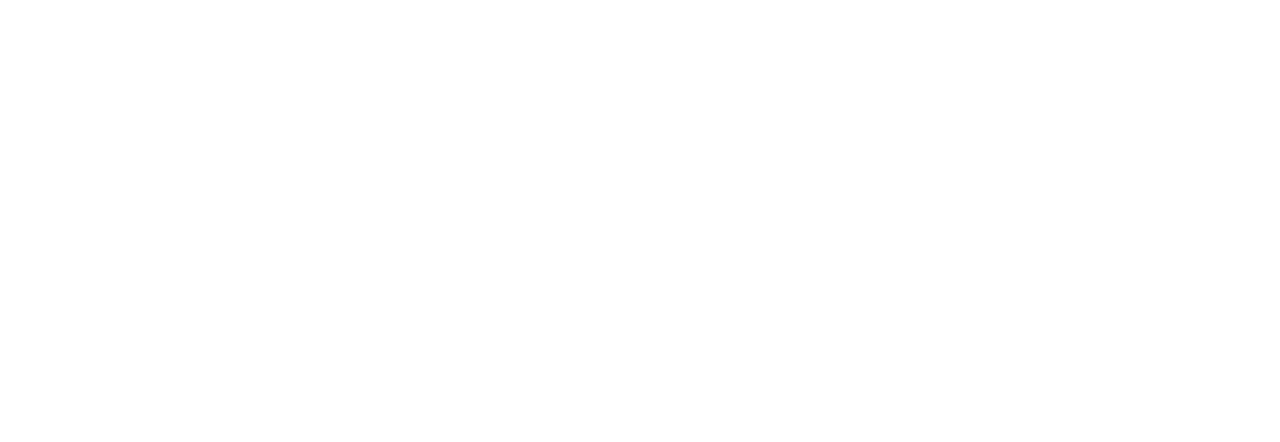
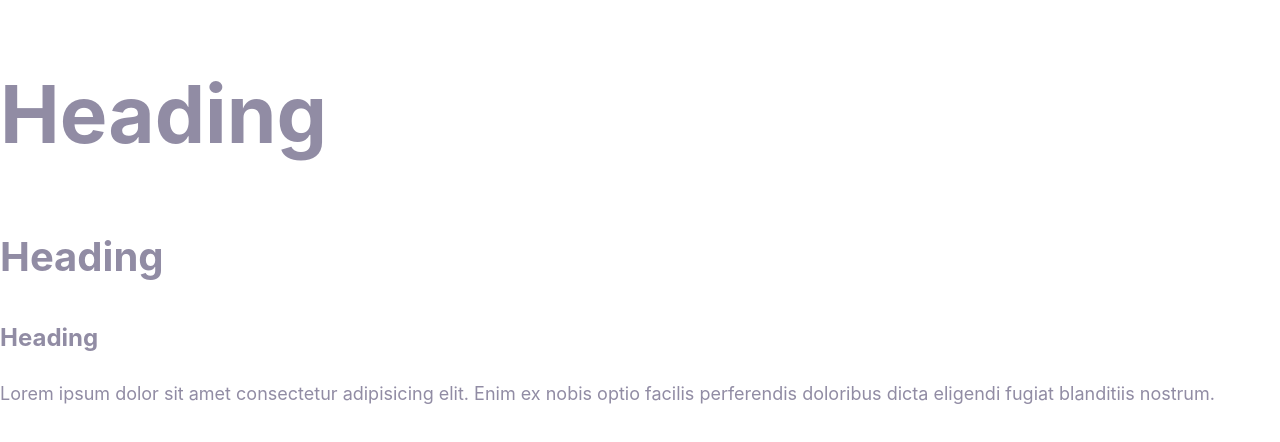
Before and after one commit to 24JohnWoo/ADASTRA, a plain HTML site: page index.html in a window 1280 px wide. Drawn offline with Linux system fonts and the light colour scheme.

Commit message:
Defining the styles for the fonts.

```diff
--- a/css/styles.css
+++ b/css/styles.css
@@ -5,3 +5,54 @@
     --color-headings: #1b0760;
     --color-body: #918ca4;
 }
+
+html {
+    font-size: 62.5%;
+}
+
+body {
+    font-family: Inter, Arial, Helvetica,  sans-serif;
+    color: var(--color-body);
+    font-size: 2.4rem;
+    line-height: 1.5;
+}
+
+
+h1, h2, h3 {
+    color: var(--color-headings)
+    margin-bottom: 1rem;
+}
+
+
+h1 {
+    font-size: 7rem;
+}
+
+h2 {
+    font-size: 4rem;
+}
+
+h3 {
+    font-size: 3rem;
+
+}
+
+p {
+    margin-top: 0;
+}
+
+@media screen and (min-width: 1024px) {
+    body {
+        font-size: 1.8rem;
+    }
+
+    h1 {
+        font-size: 8rem;
+    }
+    h2 {
+        font-size: 4rem;
+    }
+    h3 {
+        font-size: 2.4rem;
+    }
+}
--- a/index.html
+++ b/index.html
@@ -9,5 +9,14 @@
     <link rel="stylesheet" href="css/styles.css " />
     <title>Document</title>
   </head>
-  <body></body>
+  <body>
+    <h1>Heading</h1>
+    <h2>Heading</h2>
+    <h3>Heading</h3>
+    <p>
+      Lorem ipsum dolor sit amet consectetur adipisicing elit. Enim ex nobis
+      optio facilis perferendis doloribus dicta eligendi fugiat blanditiis
+      nostrum.
+    </p>
+  </body>
 </html>
```
